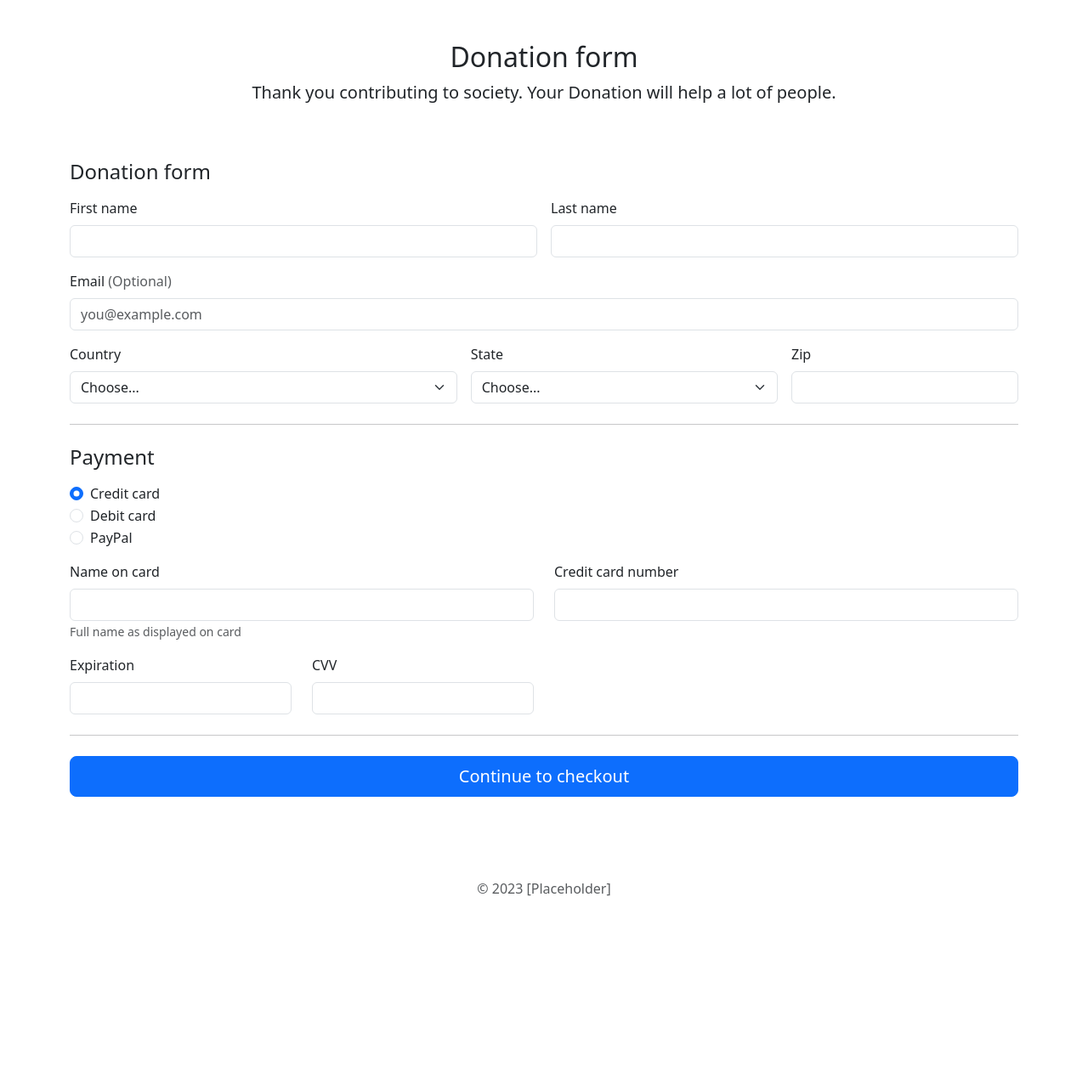
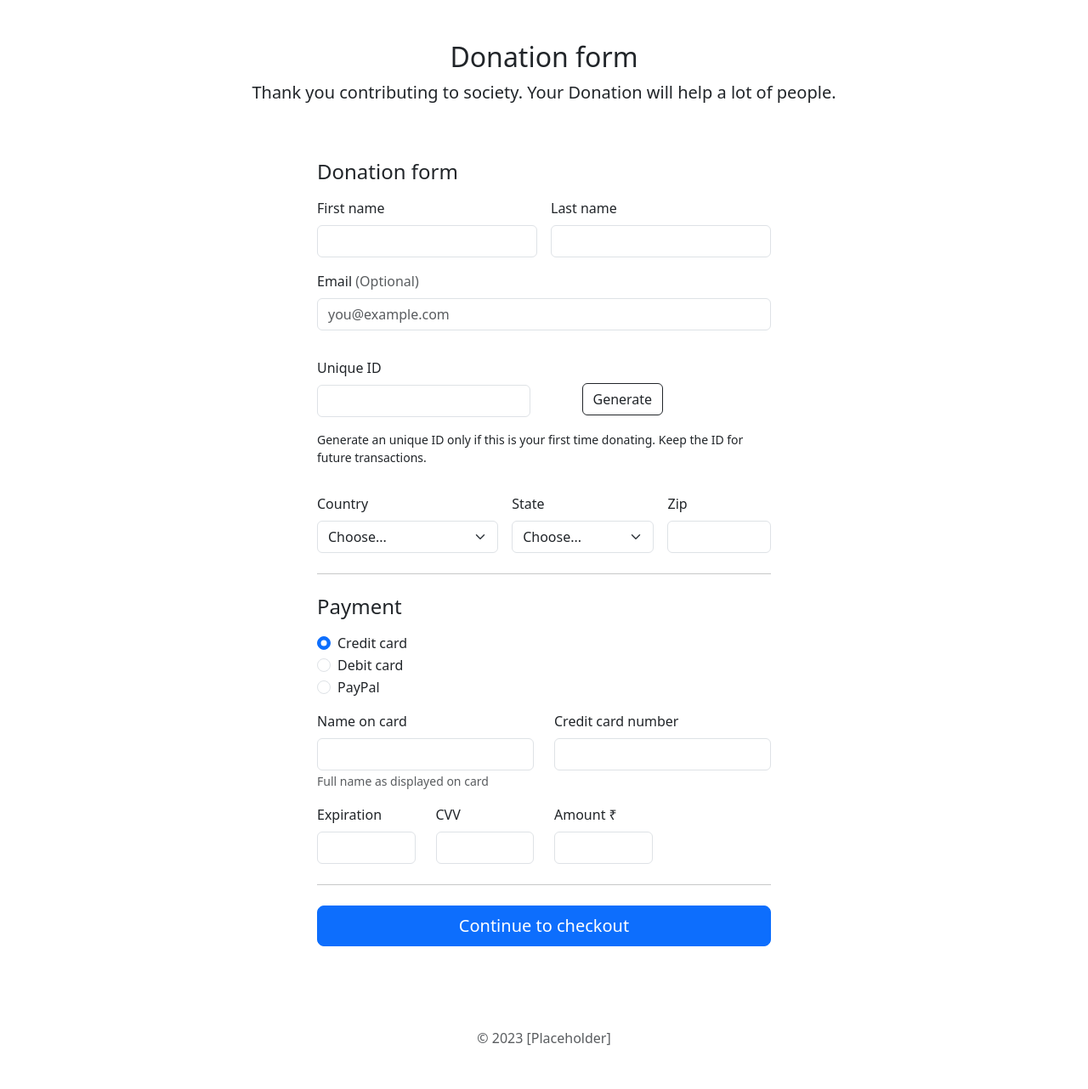
Before and after one commit to Mayur-Gowda/WebDev--, a Flask app: page /payment in a window 1280 px wide. Shown: the whole page at 85% size. Before the commit the page ends 1055 px from the top, so only its background shows below. Run offline with Flask 3, Linux system fonts and the light colour scheme.

Commit message:
Small Changes

```diff
--- a/main.py
+++ b/main.py
@@ -1,10 +1,30 @@
-from flask import Flask, render_template, redirect
+from flask import Flask, render_template, request
 from datetime import date
 from scrape import get_blogs, get_quote
+from flask_sqlalchemy import SQLAlchemy
+import secrets
 
 year = date.today().year
 
 app = Flask(__name__)
+app.config["SECRET_KEY"] = "@0thisisaSECRET_KEY0@"
+app.config["SQLALCHEMY_TRACK_MODIFICATIONS"] = False
+app.config["SQLALCHEMY_DATABASE_URI"] = "sqlite:///blog.db"
+
+db = SQLAlchemy()
+db.init_app(app)
+
+
+class Donator(db.Model):
+    __tablename__ = 'donators'
+    unique = db.Column(db.String, primary_key=True)
+    name = db.Column(db.String(30), nullable=False)
+    amount = db.Column(db.Integer, nullable=False)
+    email = db.Column(db.String)
+
+
+with app.app_context():
+    db.create_all()
 
 quotes = get_quote()
 
@@ -40,8 +60,11 @@ def donate():
     return render_template('donate.html', year=year)
 
 
-@app.route('/payment')
+@app.route('/payment', methods=['POST', "GET"])
 def payment():
+    if request.method == "POST":
+        form_action = str(request.form.get('firstName'))
+
     return render_template('payment.html', year=year)
 
 
--- a/templates/payment.html
+++ b/templates/payment.html
@@ -15,13 +15,13 @@
       </div>
 
       <div class="row g-5">
-        <div class="col">
+        <div class="col-6 mx-auto">
           <h4 class="mb-3">Donation form</h4>
-          <form class="needs-validation" novalidate="">
+          <form class="needs-validation" novalidate="" action="{{ url_for('payment') }}" method="POST">
             <div class="row g-3">
               <div class="col-sm-6">
                 <label for="firstName" class="form-label">First name</label>
-                <input type="text" class="form-control" id="firstName" placeholder="" value="" required="">
+                <input type="text" name="firstName" class="form-control" id="firstName" placeholder="" value="" required="">
                 <div class="invalid-feedback">
                   Valid first name is required.
                 </div>
@@ -42,6 +42,20 @@
                   Please enter a valid email address for donation receipt.
                 </div>
               </div>
+              <div class="row g-3">
+                <div class="col-6">
+                  <label for="uniqueID" class="form-label">Unique ID</label>
+                  <input type="text" class="form-control" id="uniqueID" placeholder="">
+                  <div class="invalid-feedback">
+                    ID Doesn't exist
+                  </div>
+                </div>
+                <div class="col-4 mx-auto">
+                  <a class="btn btn-outline-dark" id="genBTN" style="margin-top: 30px;" type="submit" onclick="generateUniqueID()">Generate</a>
+                </div>
+              </div>
+              <p class="small">Generate an unique ID only if this is your first time donating. Keep the ID for future transactions.</p>
+
 
 
               <div class="col-md-5">
@@ -127,6 +141,12 @@
                   Security code required
                 </div>
               </div>
+
+              <div class="col-md-3">
+                <label for="amount" class="form-label">Amount</label>
+                <p style="display: inline;">₹</p>
+                <input type="number" class="form-control" id="amount" placeholder="" required="" min="1">
+              </div>
             </div>
 
             <hr class="my-4">
@@ -142,5 +162,18 @@
     </footer>
   </div>
   <script src="https://cdn.jsdelivr.net/npm/bootstrap@5.3.1/dist/js/bootstrap.bundle.min.js" integrity="sha384-HwwvtgBNo3bZJJLYd8oVXjrBZt8cqVSpeBNS5n7C8IVInixGAoxmnlMuBnhbgrkm" crossorigin="anonymous"></script>
+
+      <script>
+        function generateUniqueID() {
+            var characters = 'ABCDEFGHIJKLMNOPQRSTUVWXYZabcdefghijklmnopqrstuvwxyz0123456789';
+            var uniqueID = '';
+            for (var i = 0; i < 10; i++) {
+                var randomIndex = Math.floor(Math.random() * characters.length);
+                uniqueID += characters.charAt(randomIndex);
+            }
+            document.getElementById('uniqueID').value = uniqueID;
+        }
+    </script>
+
 </body>
 </html>
```
